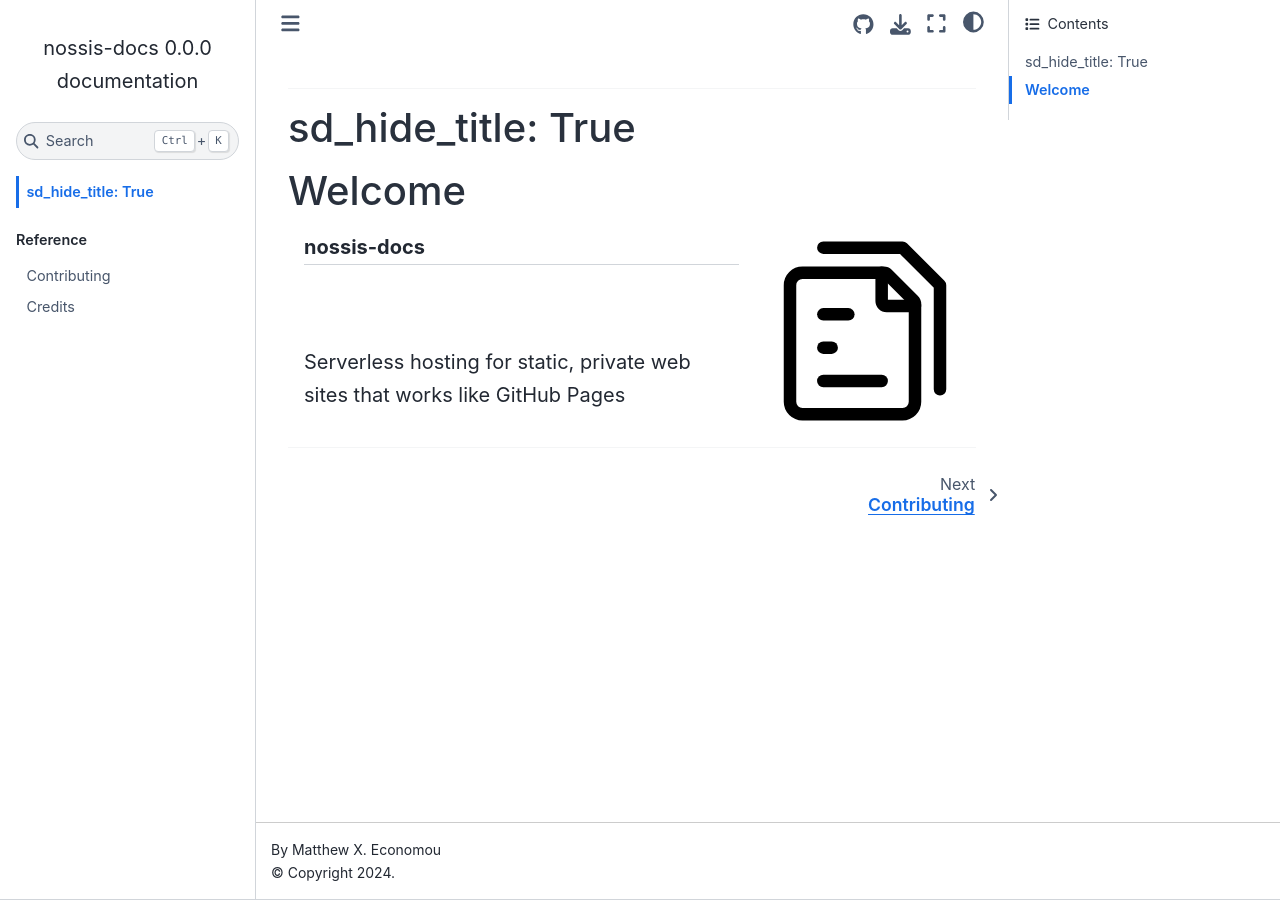
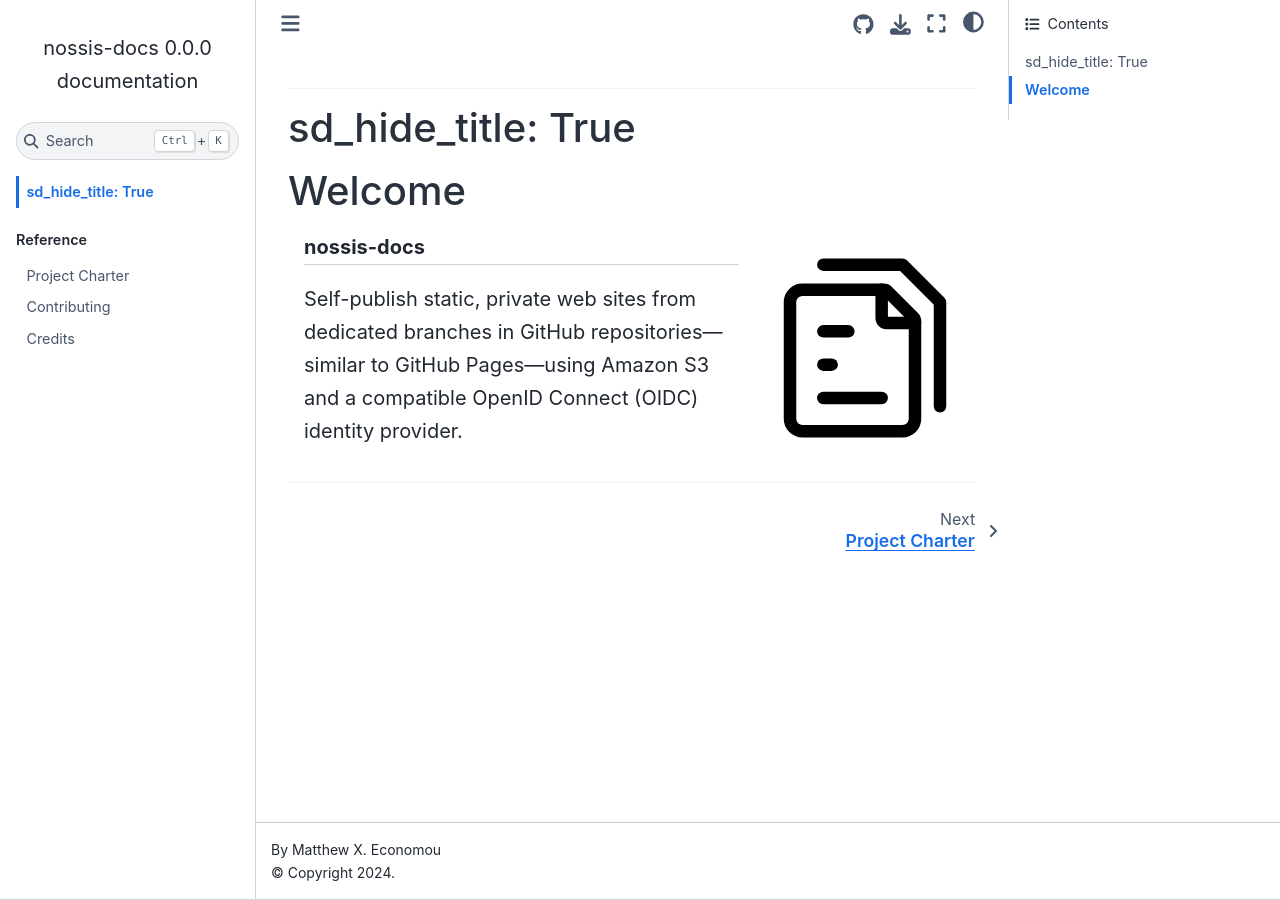
Before and after one commit to irtnog/nossis-docs, a Sphinx documentation site: the page built from docs/index.md, in a window 1280 px wide. Built offline with Sphinx 7.4.7 and the Sphinx Book theme 1.1.4, drawn with Linux system fonts in a browser that asks for light colours; pages that are not in the unit, such as notebooks, are missing from menus.

Commit message:
docs: charter the project

````diff
--- a/docs/index.md
+++ b/docs/index.md
@@ -47,8 +47,9 @@ sd_hide_title: True
 ```{rubric} nossis-docs
 ```
 
-Serverless hosting for static, private web sites that works like
-GitHub Pages
+Self-publish static, private web sites from dedicated branches in
+GitHub repositories---similar to GitHub Pages---using Amazon S3 and a
+compatible OpenID Connect (OIDC) identity provider.
 
 :::
 
@@ -60,7 +61,8 @@ GitHub Pages
 :hidden:
 :caption: Reference
 
-contributing.md
-credits.md
+charter
+contributing
+credits
 apidocs/index.rst
 ```
````
Also changed, not shown: docs/charter.md (added, +71 -0 lines).
